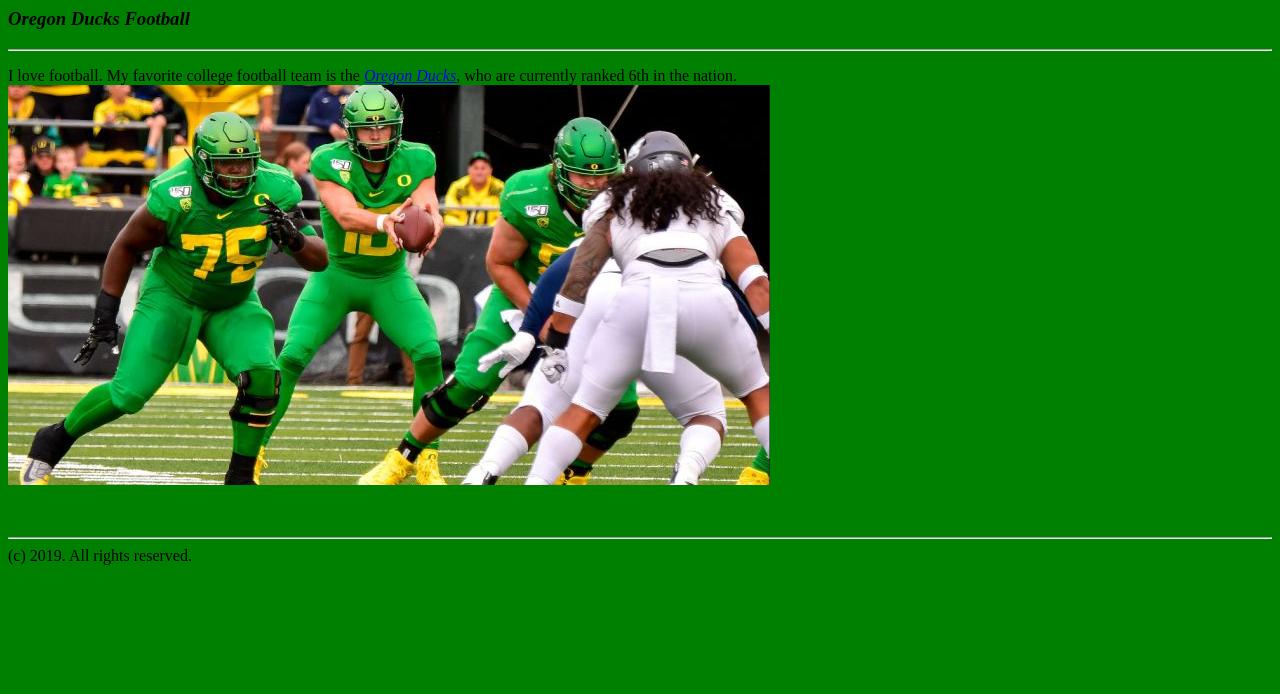
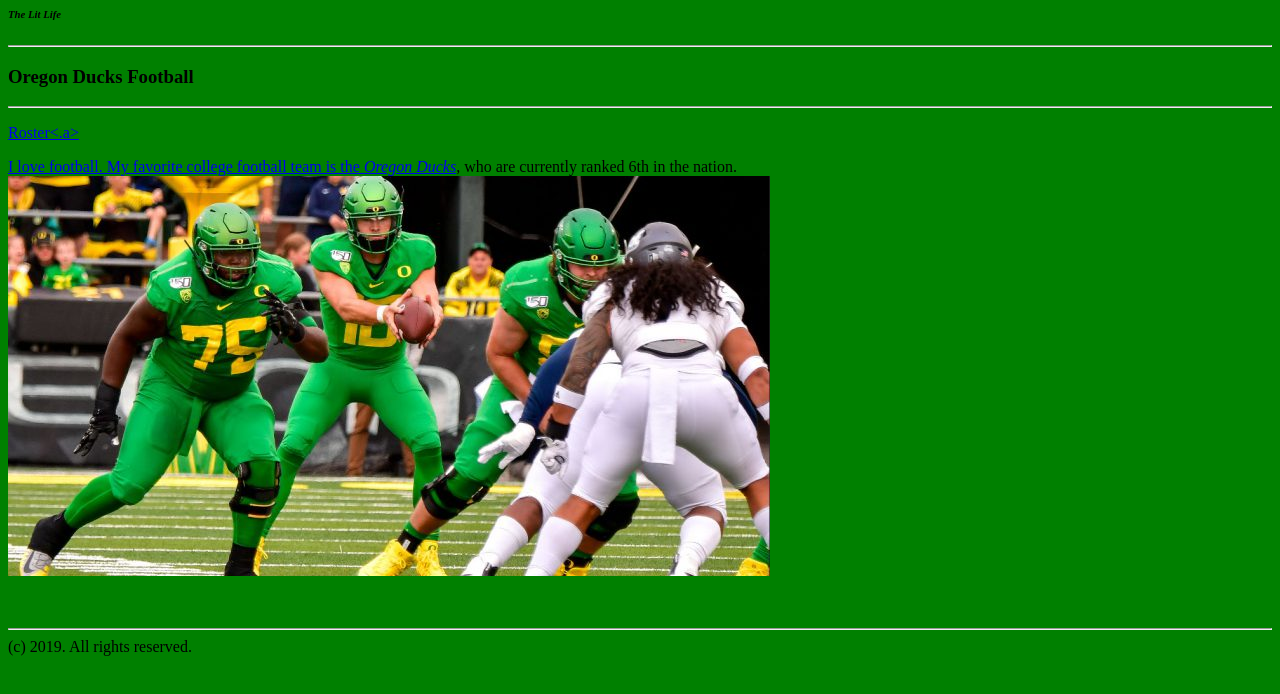
Before and after one commit to Thrasher21/class-examples, a plain HTML site: page index.html in a window 1280 px wide. Drawn offline with Linux system fonts and the light colour scheme.

Commit message:
Update index.html

```diff
--- a/index.html
+++ b/index.html
@@ -1,8 +1,11 @@
 <html>
   <title>The Lit Life </title>
   <body bgcolor="green">
-  <h3><i>Oregon Ducks Football</i></h3>
+  <h6><i>The Lit Life</i></h6>
   <hr>
+  <h3>Oregon Ducks Football</h3>
+  <hr>
+    <p><a href="https://thrasher3721.github.io/class-examples/roster;;">Roster<.a>
   <p>I love football. My favorite college football team is the <a href="https://www.google.com/search?q=oregon+ducks&rlz=1CAPRBF_enUS865&oq=oregon+ducks&aqs=chrome..69i57j0l5.2187j0j7&sourceid=chrome&ie=UTF-8&safe=active&ssui=on#sie=t;/m/0fbq2n;6;/m/012hfxch;mt;fp;1;;"> <i>Oregon Ducks</i></a>, who are currently ranked 6th in the nation.
   <a href="ducksfootball.jpg">
     <img src="ducksfootball.jpg"> </a>
```
